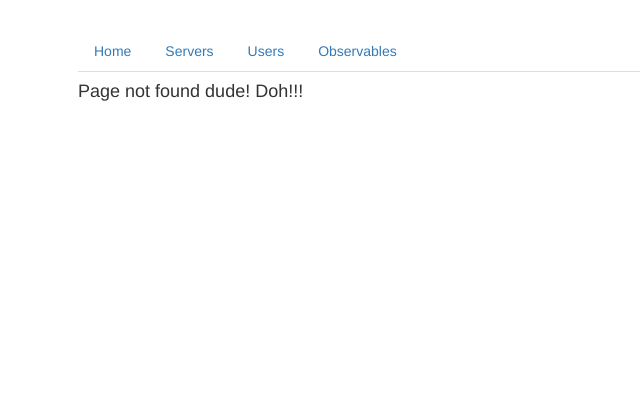
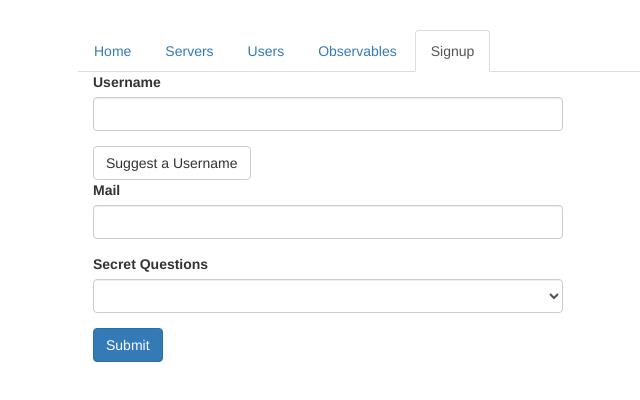
Before and after one commit to rinebob/cmp-databinding-start, an Angular app: page /signup in a window 1280 px wide. Before the commit this address led to /not-found. Shown: the top 400 px of the page, without its empty margins (187-827 px from the left). Built offline with nearby package versions, Linux system fonts and the light colour scheme.

Commit message:
through lec 186

```diff
--- a/src/app/app-routing.module.ts
+++ b/src/app/app-routing.module.ts
@@ -14,6 +14,7 @@
 import { ObservablesComponent } from './observables/observables.component';
 import { PersonComponent } from './observables/person/person.component';
 import { BaseComponent } from './observables/base/base.component';
+import { SignupComponent } from './signup/signup.component';
 
 
 const appRoutes: Routes = [
@@ -29,6 +30,7 @@
 		{ path: ':id', component: ServerComponent, resolve: {server: ServerResolver} },
 		{ path: ':id/edit', component: EditServerComponent, canDeactivate: [CanDeactivateGuard] },
   ] },
+  { path: 'signup', component: SignupComponent },
   { path: 'not-found', component: ErrorPageComponent, data: {message: 'Page not found dude!  Doh!!!'} },
   	{ path: '**', redirectTo: '/not-found' },
 ];
--- a/src/app/app.component.html
+++ b/src/app/app.component.html
@@ -7,6 +7,7 @@
 	<li role="presentation" routerLinkActive="active"><a routerLink="/servers">Servers</a></li>
 	<li role="presentation" routerLinkActive="active"><a [routerLink]="['/users']">Users</a></li>
 	<li role="presentation" routerLinkActive="active"><a [routerLink]="['/observables']">Observables</a></li>
+	<li role="presentation" routerLinkActive="active"><a [routerLink]="['/signup']">Signup</a></li>
 
       </ul>
     </div>
--- a/src/app/app.module.ts
+++ b/src/app/app.module.ts
@@ -35,6 +35,7 @@
 import { ObservablesComponent } from './observables/observables.component';
 import { PersonComponent } from './observables/person/person.component';
 import { BaseComponent } from './observables/base/base.component';
+import { SignupComponent } from './signup/signup.component';
 
 
 @NgModule({
@@ -57,6 +58,7 @@
     ObservablesComponent,
     PersonComponent,
     BaseComponent,
+    SignupComponent,
   ],
   imports: [
     BrowserModule,
--- /dev/null
+++ b/src/app/signup/signup.component.html
@@ -0,0 +1,24 @@
+
+<div class="col-xs-12 col-sm-10 col-md-8">
+  <form (ngSubmit)="onSubmit(myForm)" #myForm="ngForm">
+    <div id="user-data">
+      <div class="form-group">
+        <label for="username">Username</label>
+        <input type="text" id="username" class="form-control" ngModel name="username">
+      </div>
+      <button class="btn btn-default" type="button">Suggest a Username</button>
+      <div class="form-group">
+        <label for="email">Mail</label>
+        <input type="email" id="email" class="form-control" ngModel name="email">
+      </div>
+    </div>
+    <div class="form-group">
+      <label for="secret">Secret Questions</label>
+      <select id="secret" class="form-control" ngModel name="secret">
+        <option value="pet">Your first Pet?</option>
+        <option value="teacher">Your first teacher?</option>
+      </select>
+    </div>
+    <button class="btn btn-primary" type="submit">Submit</button>
+  </form>
+</div>
--- /dev/null
+++ b/src/app/signup/signup.component.ts
@@ -0,0 +1,25 @@
+import { Component, OnInit, ElementRef } from '@angular/core';
+import { NgForm } from '@angular/forms';
+
+@Component({
+  selector: 'app-signup',
+  templateUrl: './signup.component.html',
+  styleUrls: ['./signup.component.css']
+})
+export class SignupComponent implements OnInit {
+
+  constructor() { }
+
+  ngOnInit() {
+  }
+  suggestUserName() {
+    const suggestedName = 'Superuser';
+  }
+
+  // onSubmit(form: HTMLFormElement){
+  onSubmit(form: NgForm){
+    console.log('Submitted dude!');
+    console.log(form);
+  }
+
+}
```
Also changed, not shown: src/app/signup/signup.component.css (added).
